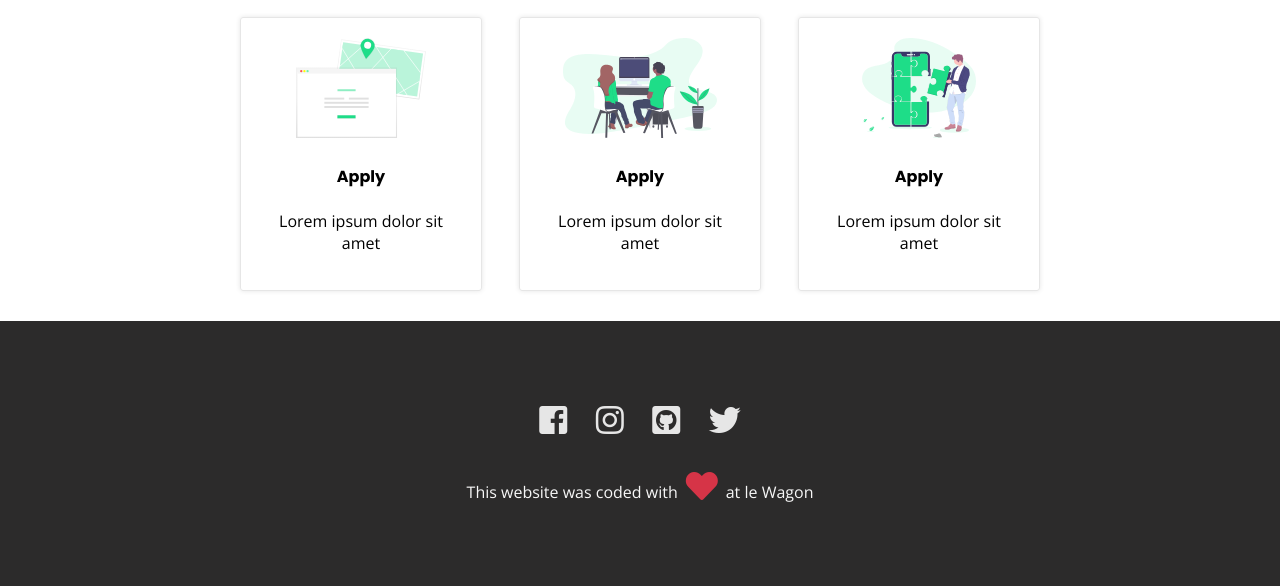
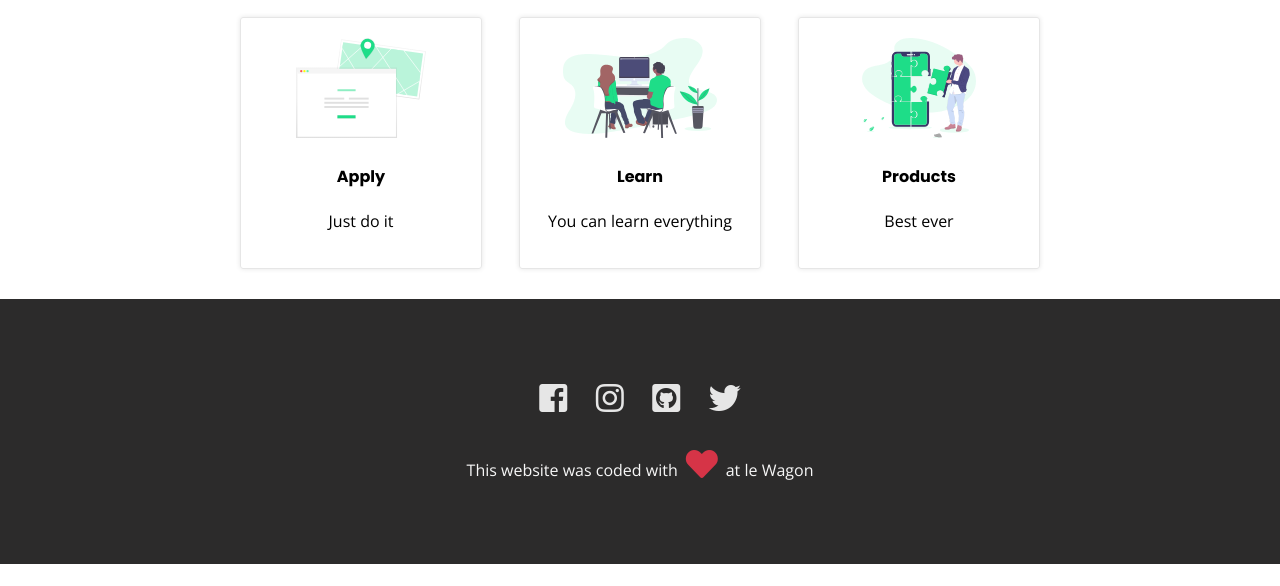
Before and after one commit to benhendriks/landing, a plain HTML site: page index.html in a window 1280 px wide. Shown: the part 809-1395 px from the top of the page. After the commit the page ends 1373 px from the top, so only its background shows below. Drawn offline with nearby package versions, Linux system fonts and the light colour scheme.

Commit message:
Changed the content

```diff
--- a/index.html
+++ b/index.html
@@ -24,17 +24,17 @@
       <div class="card">
         <img src="images/apply.svg" alt="">
         <h4>Apply</h4>
-        <p>Lorem ipsum dolor sit amet</p>
+        <p>Just do it</p>
       </div>
       <div class="card">
         <img src="images/learn.svg" alt="">
-        <h4>Apply</h4>
-        <p>Lorem ipsum dolor sit amet</p>
+        <h4>Learn</h4>
+        <p>You can learn everything</p>
       </div>
       <div class="card">
         <img src="images/product.svg" alt="">
-        <h4>Apply</h4>
-        <p>Lorem ipsum dolor sit amet</p>
+        <h4>Products</h4>
+        <p>Best ever</p>
       </div>
     </div>
   </div>
```
